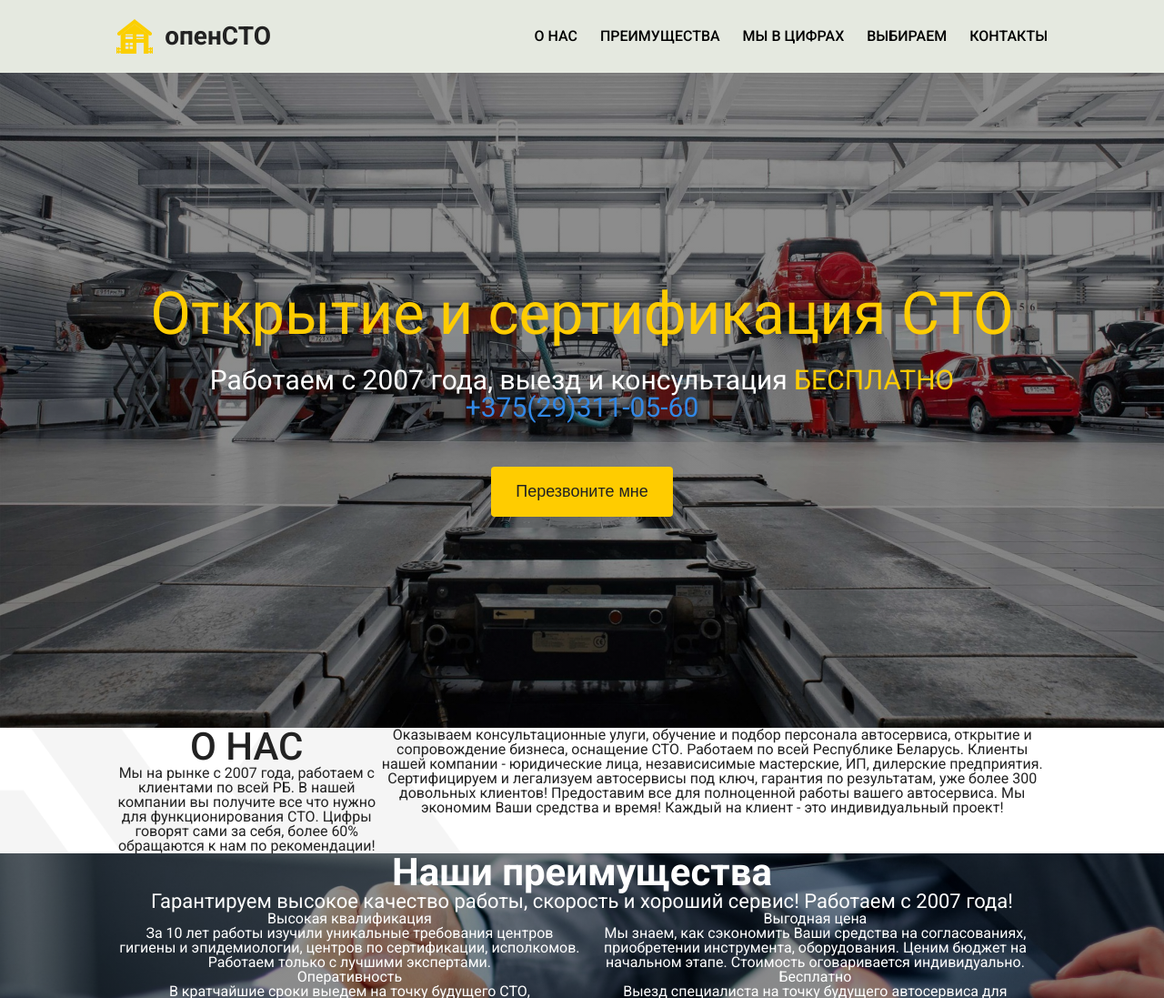
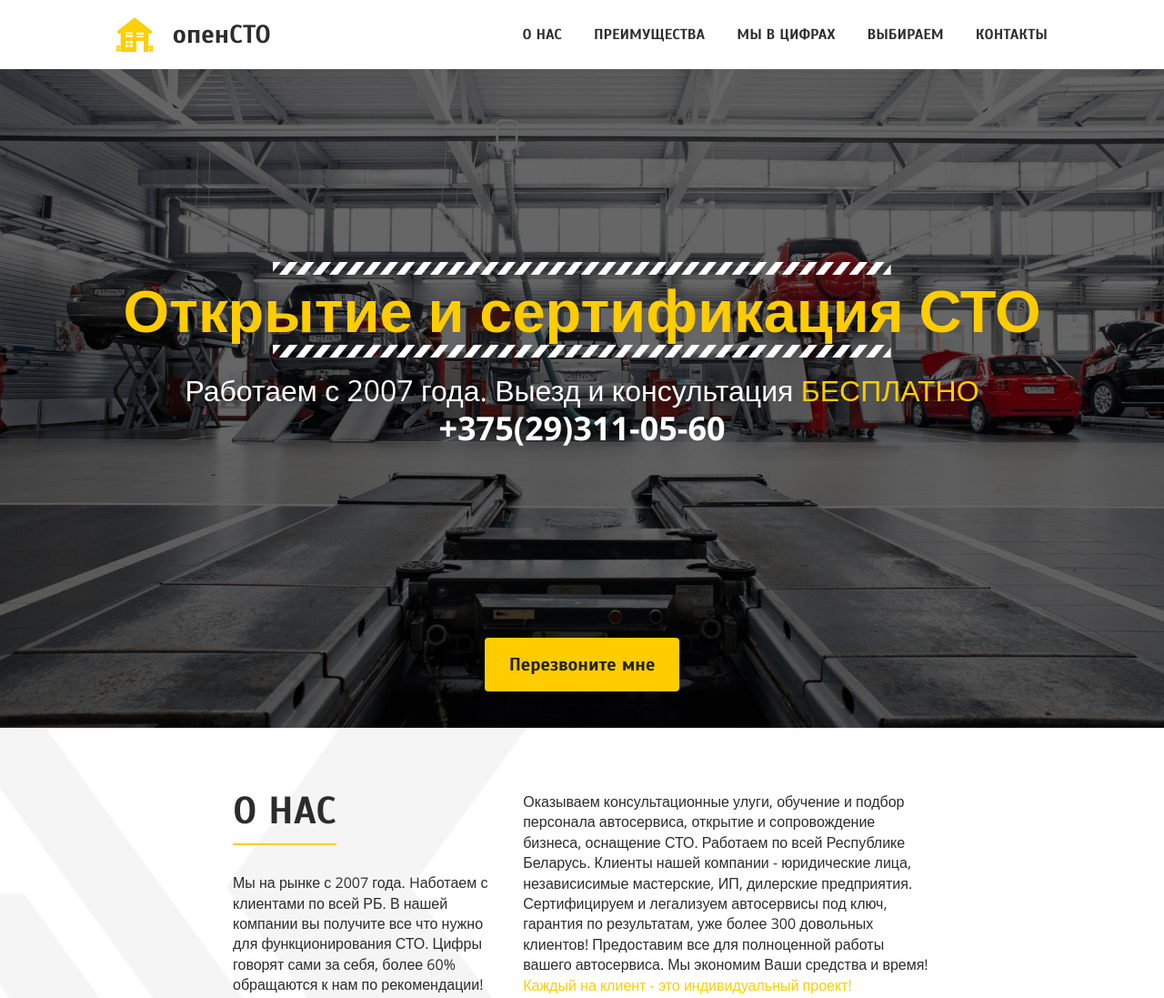
Before and after one commit to siarheichura/opensto.by, a plain HTML site: page index.html in a window 1280 px wide. Shown: the top 1097 px of the page at 91% size. Drawn offline with nearby package versions, Linux system fonts and the light colour scheme; files whose address does not match are found by name.

Commit message:
fix header, done about us

```diff
--- a/index.html
+++ b/index.html
@@ -6,7 +6,10 @@
     <meta name="viewport" content="width=device-width, initial-scale=1.0">
     <link rel="preconnect" href="https://fonts.googleapis.com">
     <link rel="preconnect" href="https://fonts.gstatic.com" crossorigin>
-    <link href="https://fonts.googleapis.com/css2?family=Roboto:wght@400;500;700&display=swap" rel="stylesheet">
+    <link href="https://fonts.googleapis.com/css2?family=Open+Sans:wght@400;600;700;800&family=Scada:wght@400;700&display=swap" rel="stylesheet">
+    <!-- <link rel="preconnect" href="https://fonts.googleapis.com">
+    <link rel="preconnect" href="https://fonts.gstatic.com" crossorigin>
+    <link href="https://fonts.googleapis.com/css2?family=Roboto:wght@400;500;700&display=swap" rel="stylesheet"> -->
     <link rel="stylesheet" href="src/styles/css/main.min.css">
     <script src="script.js" defer></script>
     <title>Как открыть СТО, сертификация автосервиса, работаем в Минске и по всей Беларуси</title>
@@ -26,12 +29,14 @@
             </div>
         </nav>
 
-        <div class="header__main">
+        <div class="header__titling">
             <h1 class="header__title">Открытие и сертификация СТО</h1>
-            <p class="header__text">Работаем с 2007 года, выезд и консультация <span>БЕСПЛАТНО</span></p>
+            <p class="header__text">Работаем с 2007 года. Выезд и консультация <span>БЕСПЛАТНО</span></p>
             <a class="header__tel" href="tel:+375293110560">+375(29)311-05-60</a>
-            <button class="header__button">Перезвоните мне</button>
         </div>
+
+        <button class="header__button">Перезвоните мне</button>
+
     </header>
 
     <main>
@@ -40,7 +45,7 @@
                 <div class="about__main">
                     <h2 class="about__title">О НАС</h2>
                     <h6 class="about__subtitle">
-                        Мы на рынке с 2007 года, работаем с клиентами по всей РБ. В нашей компании вы получите все что нужно для функционирования СТО. Цифры говорят сами за себя, более 60% обращаются к нам по рекомендации!
+                        Мы на рынке с 2007 года. Hаботаем с клиентами по всей РБ. В нашей компании вы получите все что нужно для функционирования СТО. Цифры говорят сами за себя, более 60% обращаются к нам по рекомендации!
                     </h6>
                 </div>
                 <p class="about__text">
--- a/src/styles/sass/components/_about.scss
+++ b/src/styles/sass/components/_about.scss
@@ -1,20 +1,46 @@
 .about {
+    padding: 70px 0;
     background: url(../../img/backgrounds/aboutUs-background.png) no-repeat center center;
+    color: #2c2c2c;
 
     & .container {
+        width: 60%;
         display: flex;
+        align-items: center;
+        gap: 20px;
+    }
+
+    &__main {
+        width: 40%;
+        display: flex;
+        flex-direction: column;
+        align-items: flex-start;
     }
 
     &__title {
+        margin-bottom: 30px;
+        padding-bottom: 15px;
+        font-family: 'Scada', sans-serif;
         font-size: 42px;
-        font-weight: 500;
+        font-weight: 700;
+        border-bottom: 2px solid #fbcf00;
     }
 
-    /* &__subtitle {
-
+    &__subtitle {
+        font-family: 'Open Sans', sans-serif;
+        text-align: left;
+        line-height: 1.4;
     }
 
+
     &__text {
+        width: 60%;
+        font-family: 'Open Sans', sans-serif;
+        text-align: left;
+        line-height: 1.4;
 
-    } */
+        & span {
+            color: #fbcf00;
+        }
+    }
 }
--- a/src/styles/sass/components/_header.scss
+++ b/src/styles/sass/components/_header.scss
@@ -1,42 +1,52 @@
 .header {
-    position: relative;
     height: 100vh;
-    background: linear-gradient(rgba(0, 0, 0, 0.45), rgba(0, 0, 0, 0.45)), url(../../img/backgrounds/main-background.jpg) no-repeat center center;
+    padding-bottom: 40px;
+    display: flex;
+    flex-direction: column;
+    align-items: center;
+    justify-content: space-between;
+    font-family: 'Open Sans', sans-serif;
+    background: linear-gradient(rgba(0, 0, 0, 0.6), rgba(0, 0, 0, 0.6)), url(../../img/backgrounds/main-background.jpg) no-repeat center center;
     background-size: cover;
 
-    &__main {
-        height: 90%;
-        display: flex;
-        flex-direction: column;
-        align-items: center;
-        justify-content: center;
-    }
-
     &__title {
-        margin-bottom: 25px;
+        max-width: 1100px;
+        margin-bottom: 20px;
+        padding: 20px 0;
         font-size: 65px;
+        font-weight: 800;
         color: #ffcc00;
+        background: url(../../img/backgrounds/title-border.png) no-repeat center top, url(../../img/backgrounds/title-border.png) no-repeat center bottom;
     }
 
     &__text {
-        font-size: 30px;
+        margin-bottom: 8px;
+        font-size: 32px;
         color: #fff;
-    }
 
-    &__text span {
-        color: #ffcc00;
+        & span {
+            color: #ffcc00;
+        }
     }
 
     &__tel {
         margin-bottom: 50px;
-        font-size: 30px;
-        color: #3288e6;
+        font-size: 36px;
+        // color: #3288e6;
+        font-weight: 700;
+        color: #fff;
+        transition: 0.3s;
+
+        &:hover {
+            color: #ffcc00;
+        }
     }
 
     &__button {
         padding: 15px 25px;
-        font-size: 18px;
-        font-weight: 500;
+        font-family: 'Scada', sans-serif;
+        font-size: 20px;
+        font-weight: 700;
         border: 2px solid #ffcc00;
         border-radius: 4px;
         background: #ffcc00;
--- a/src/styles/sass/components/_nav.scss
+++ b/src/styles/sass/components/_nav.scss
@@ -1,8 +1,10 @@
 .nav {
+    width: 100%;
     height: 10%;
     display: flex;
     align-items: center;
-    background: #e5e9e0;
+    font-family: 'Scada', sans-serif;
+    background: #ffffff;
 
     & .container {
         display: flex;
@@ -17,6 +19,7 @@
         justify-content: flex-end;
         align-items: center;
         font-size: 28px;
+        color: #2c2c2c;
         font-weight: 700;
         background: url(../../img/icons/logo.svg) no-repeat center left;
         background-size: contain;
@@ -24,15 +27,16 @@
 
     &__list {
         display: flex;
-        font-weight: 500;
     }
 
     &__item {
-        margin-left: 25px;
+        font-size: 16px;
+        margin-left: 35px;
     }
 
     &__link {
-        color: #000;
+        font-weight: 700;
+        color: #2c2c2c;
         transition: 0.2s;
     }
 
--- a/src/styles/sass/main.scss
+++ b/src/styles/sass/main.scss
@@ -11,3 +11,7 @@
 // Base
 @import 'config/reset';
 @import 'config/base'
+
+
+// font-family: 'Open Sans', sans-serif;
+// font-family: 'Scada', sans-serif;
```
Also changed, not shown: src/img/backgrounds/title-border.png (added), src/styles/css/main.min.css, 1 other file.
